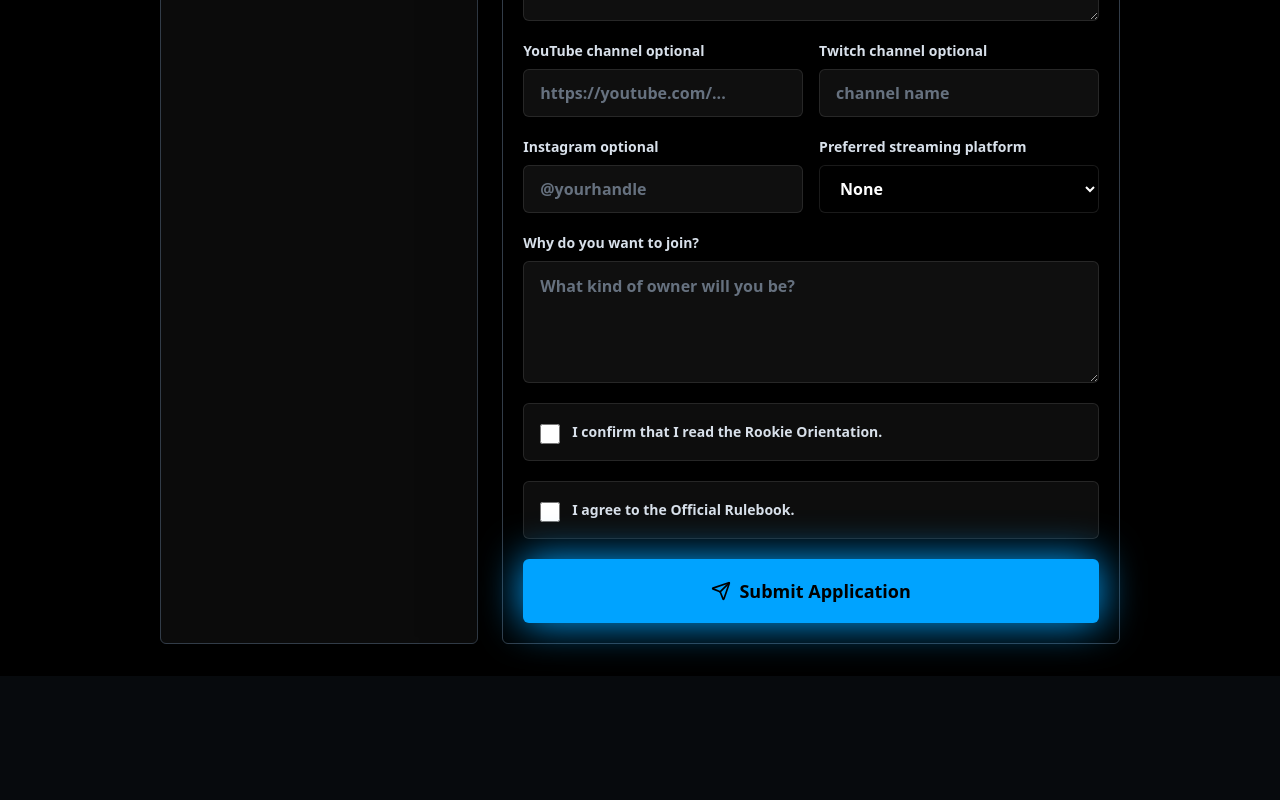
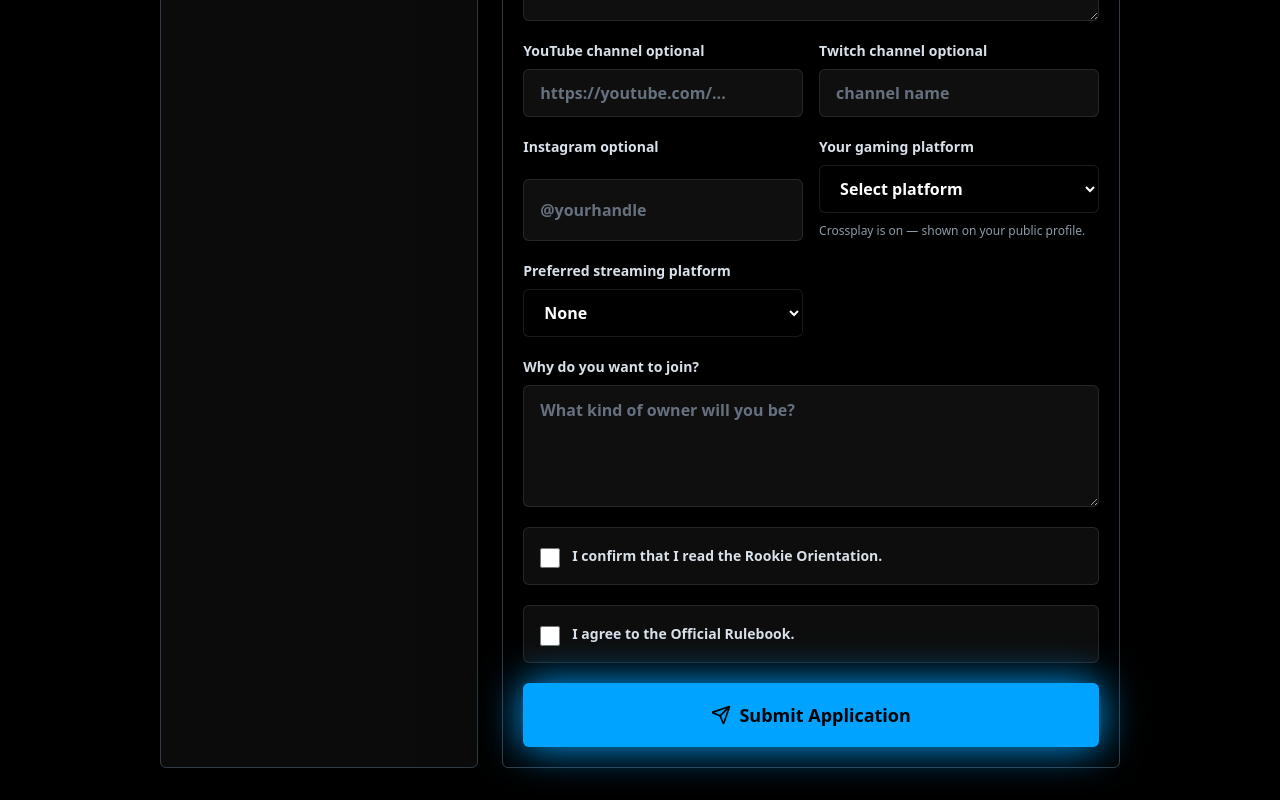
Before and after one commit to franchiseleaguehq/national-franchise-league, a Next.js app: page /apply in a window 1280 px wide. Shown: the part 1497-2297 px from the top of the page. Before the commit the page ends 2173 px from the top, so only its background shows below. Built offline with nearby package versions, Linux system fonts and the light colour scheme.

Commit message:
Add gaming platform (PS5/Xbox/PC) to signup and owner profiles

```diff
--- a/src/app/api/applications/route.ts
+++ b/src/app/api/applications/route.ts
@@ -10,7 +10,7 @@ function readString(formData: FormData, key: string) {
 
 export async function POST(request: Request) {
   const formData = await request.formData();
-  const requiredFields = ["fullName", "preferredDisplayName", "gamertag", "email", "timezone", "preferredTeamId", "maddenLeagueExperience", "availability", "bio", "whyJoin"];
+  const requiredFields = ["fullName", "preferredDisplayName", "gamertag", "email", "timezone", "preferredTeamId", "gamingPlatform", "maddenLeagueExperience", "availability", "bio", "whyJoin"];
   const missingFields = requiredFields.filter((field) => !readString(formData, field));
   const readOrientation = formData.get("readOrientation") === "on";
   const agreeRulebook = formData.get("agreeRulebook") === "on";
@@ -45,6 +45,7 @@ export async function POST(request: Request) {
     twitchChannel: readString(formData, "twitchChannel") || undefined,
     instagramHandle: readString(formData, "instagramHandle") || undefined,
     preferredPlatform: (readString(formData, "preferredPlatform") || "None") as "YouTube" | "Twitch" | "None",
+    gamingPlatform: (readString(formData, "gamingPlatform") || undefined) as "PS5" | "Xbox" | "PC" | undefined,
     whyJoin: readString(formData, "whyJoin"),
     bio: readString(formData, "bio") || undefined,
     readOrientation,
--- a/src/app/apply/application-form.tsx
+++ b/src/app/apply/application-form.tsx
@@ -124,6 +124,19 @@ export function ApplicationForm({ teams }: { teams: ApplicationTeam[] }) {
       <div className="grid gap-4 md:grid-cols-2">
         <Field label="Instagram optional" name="instagramHandle" required={false} placeholder="@yourhandle" />
         <label className="grid gap-2 text-sm font-bold text-chrome-200">
+          Your gaming platform
+          <select name="gamingPlatform" required defaultValue="" className="min-h-12 rounded-md border border-white/10 bg-black px-4 text-base text-white outline-none transition focus:border-electric">
+            <option value="" disabled>Select platform</option>
+            <option value="PS5">PlayStation 5</option>
+            <option value="Xbox">Xbox Series X|S</option>
+            <option value="PC">PC</option>
+          </select>
+          <span className="text-xs font-normal leading-5 text-chrome-400">Crossplay is on — shown on your public profile.</span>
+        </label>
+      </div>
+
+      <div className="grid gap-4 md:grid-cols-2">
+        <label className="grid gap-2 text-sm font-bold text-chrome-200">
           Preferred streaming platform
           <select name="preferredPlatform" required defaultValue="None" className="min-h-12 rounded-md border border-white/10 bg-black px-4 text-base text-white outline-none transition focus:border-electric">
             <option value="None">None</option>
--- a/src/app/owners/[ownerId]/page.tsx
+++ b/src/app/owners/[ownerId]/page.tsx
@@ -65,7 +65,7 @@ export default async function OwnerProfilePage({ params }: { params: Promise<{ o
                   {isOpen ? "Open Team Profile" : "Owner Profile"}
                 </p>
                 <h1 className="mt-3 font-[var(--font-oswald)] text-5xl font-bold uppercase leading-none md:text-7xl">{owner?.name ?? "Open Team"}</h1>
-                <p className="mt-3 text-lg font-semibold text-chrome-200">{team.fullName} {owner ? `| ${owner.gamertag}` : "| Available"}</p>
+                <p className="mt-3 text-lg font-semibold text-chrome-200">{team.fullName} {owner ? `| ${owner.gamertag}${owner.gamingPlatform ? ` | ${owner.gamingPlatform}` : ""}` : "| Available"}</p>
               </div>
             </div>
             <Button asChild variant={isOpen ? "electric" : "chrome"} size="lg">
--- a/src/lib/db/schema.ts
+++ b/src/lib/db/schema.ts
@@ -42,6 +42,7 @@ export type OwnerRecord = {
   discordHandle: string;
   bio: string;
   timezone: string;
+  gamingPlatform?: "PS5" | "Xbox" | "PC";
   avatarSrc?: string;
   preferredPlatform: "YouTube" | "Twitch" | "None";
   twitchChannel?: string;
@@ -114,6 +115,7 @@ export type ApplicationRecord = {
   twitchChannel?: string;
   instagramHandle?: string;
   preferredPlatform: "YouTube" | "Twitch" | "None";
+  gamingPlatform?: "PS5" | "Xbox" | "PC";
   whyJoin: string;
   bio?: string;
   readOrientation: boolean;
```
